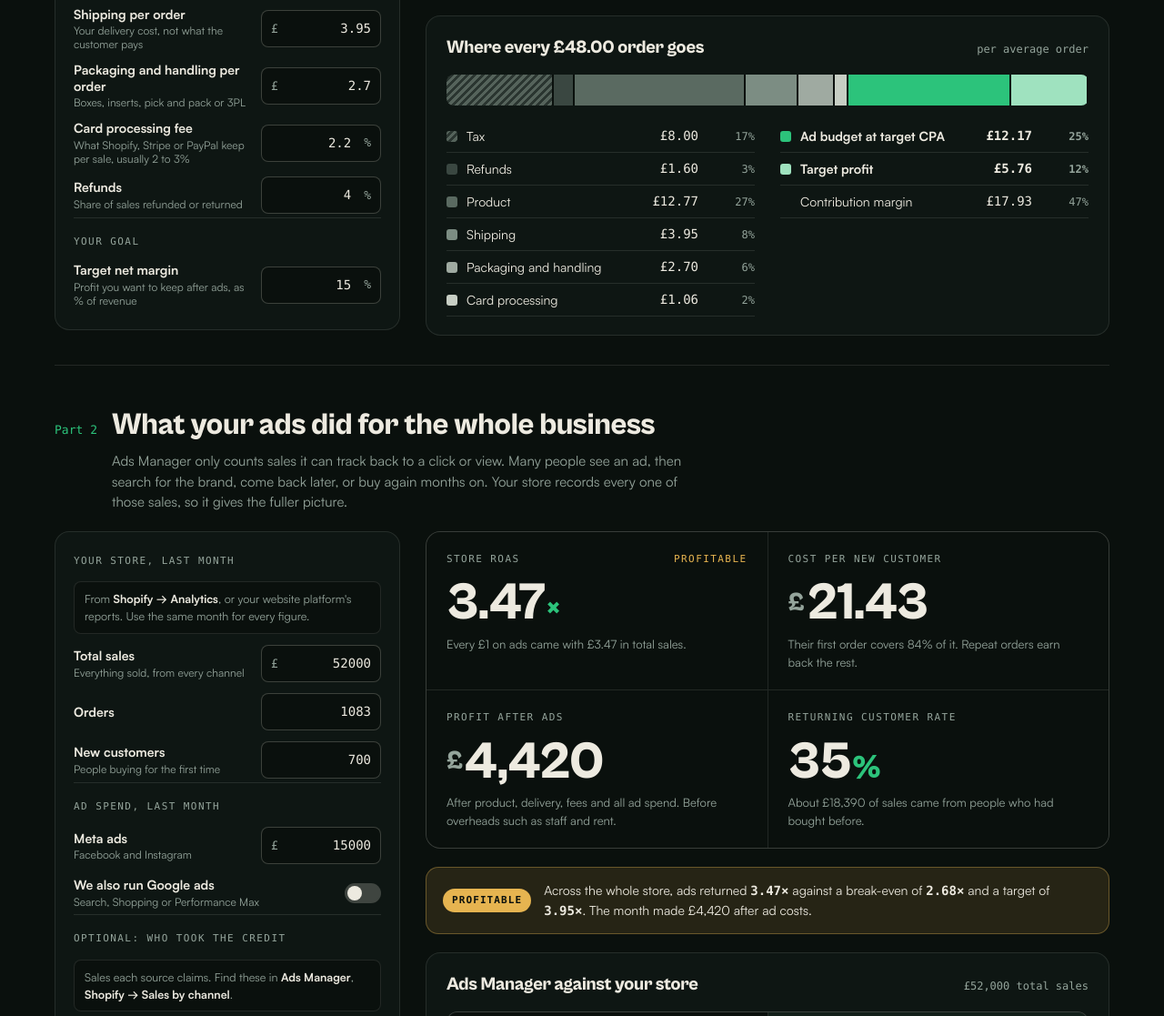
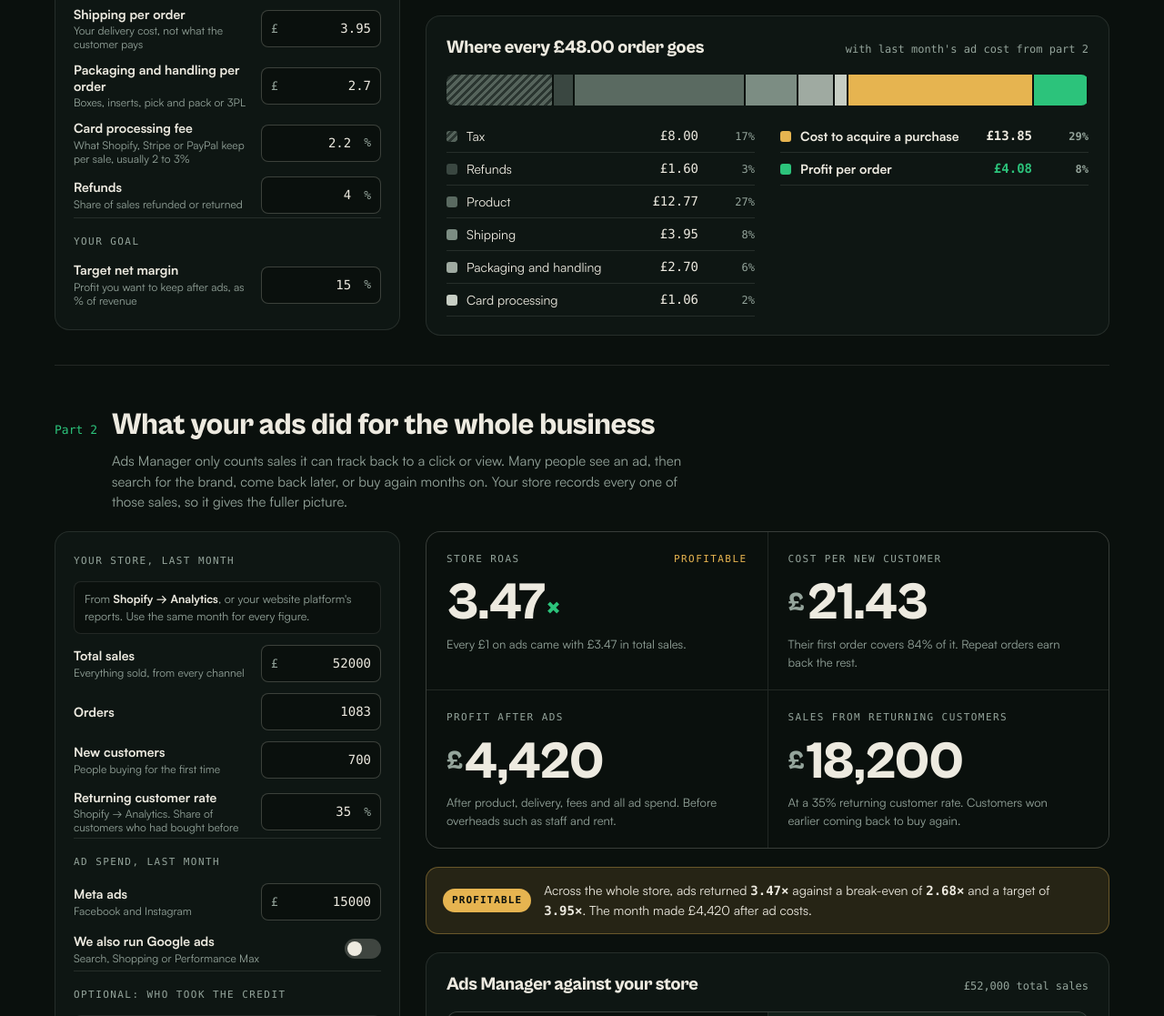
Before and after one commit to harrison374/uscale-website, a plain HTML site: page calculator/index.html in a window 1280 px wide. Shown: the part 943-2060 px from the top of the page at 91% size. Drawn offline with Linux system fonts and the light colour scheme; a web font is replaced by a local one.

Commit message:
Calculator: cost per purchase and profit per order, returning customer rate input
Co-Authored-By: Claude Opus 5 <noreply@anthropic.com>

```diff
--- a/calculator/index.html
+++ b/calculator/index.html
@@ -329,7 +329,7 @@ footer a{color:var(--bone);text-decoration:none;border-bottom:1px solid var(--ha
       <div class="card">
         <div class="card-head">
           <h3 id="bd-title">Where each order's money goes</h3>
-          <span class="sub">per average order</span>
+          <span class="sub" id="bd-sub"></span>
         </div>
         <div class="bar" id="bar"></div>
         <div class="split" id="split"></div>
@@ -359,6 +359,10 @@ footer a{color:var(--bone);text-decoration:none;border-bottom:1px solid var(--ha
         <div class="row">
           <label for="newCust">New customers<small>People buying for the first time</small></label>
           <div class="field"><input id="newCust" type="number" inputmode="decimal" step="any" min="0" placeholder="0"></div>
+        </div>
+        <div class="row">
+          <label for="retRate">Returning customer rate<small>Shopify → Analytics. Share of customers who had bought before</small></label>
+          <div class="field"><input id="retRate" type="number" inputmode="decimal" step="any" min="0" max="100" placeholder="0"><span class="ad after">%</span></div>
         </div>
       </fieldset>
 
@@ -428,9 +432,9 @@ footer a{color:var(--bone);text-decoration:none;border-bottom:1px solid var(--ha
           <p class="t-def">After product, delivery, fees and all ad spend. Before overheads such as staff and rent.</p>
         </div>
         <div class="tile">
-          <p class="t-label">Returning customer rate</p>
+          <p class="t-label">Sales from returning customers</p>
           <p class="t-num" id="s-ret">—</p>
-          <p class="t-def" id="s-retDef">Share of orders from people who had bought before.</p>
+          <p class="t-def" id="s-retDef">Customers won earlier coming back to buy again.</p>
         </div>
       </div>
 
@@ -486,7 +490,8 @@ footer a{color:var(--bone);text-decoration:none;border-bottom:1px solid var(--ha
       <p><code>Break-even ROAS = AOV ÷ contribution</code> and <code>Target ROAS = AOV ÷ (contribution − target margin × revenue you keep)</code></p>
       <p><code>Store ROAS = total sales ÷ total ad spend</code>. Also called MER or blended ROAS. Because every order carries the same contribution, it is judged against the same break-even and target ROAS as part one.</p>
       <p><code>Cost per new customer = total ad spend ÷ new customers</code>. It is usually higher than break-even CPA, because it loads all ad spend onto first-time buyers only. Returning orders are how that cost is earned back.</p>
-      <p><code>Returning customer rate = (orders − new customers) ÷ orders</code>, with returning sales estimated at the same average order value.</p>
+      <p><code>Cost to acquire a purchase = total ad spend ÷ orders</code>, taken from last month in part two, so it counts every order the store took rather than only those Ads Manager tracked.</p>
+      <p><code>Sales from returning customers = total sales × returning customer rate</code>. An estimate, since returning customers can order more or less than new ones.</p>
       <p><code>Profit after ads = total sales × (contribution ÷ AOV) − total ad spend</code>. If your total sales figure already has refunds taken off, this slightly understates profit.</p>
       <p>Sales not credited to any source are the gap between total sales and what Meta, Google and organic channels each claim. Ads drive part of that gap, through brand searches, direct visits and word of mouth, and part would have happened anyway. When ad platforms claim more than you sold, they are counting the same order more than once.</p>
       <p>Sales Meta likely helped win are an estimate, not tracked results. Someone who saw an ad and later searched the brand on Google, typed the web address, or clicked an email had Meta as one touchpoint along the way. The presets give Meta this share of each group: Cautious 10% of Google Ads sales, 5% of organic and 20% of uncredited sales; Balanced 20%, 10% and 35%; Generous 30%, 20% and 50%. Some of these buyers never saw an ad at all, which is why no preset gives Meta everything. A holdout or conversion lift test measures this properly.</p>
@@ -512,12 +517,12 @@ footer a{color:var(--bone);text-decoration:none;border-bottom:1px solid var(--ha
 (function(){
   const $ = id => document.getElementById(id);
   const IDS = ['aov','tax','product','shipping','packfulfil','feePct','returns','margin',
-    'sales','orders','newCust','metaSpend','googleSpend','metaRev','googleRev','organicRev','prevSales','prevNew','prevSpend'];
+    'sales','orders','newCust','retRate','metaSpend','googleSpend','metaRev','googleRev','organicRev','prevSales','prevNew','prevSpend'];
   const EXAMPLE = {aov:48, tax:20, product:13.3, shipping:3.95, packfulfil:2.7, feePct:2.2, returns:4, margin:15,
-    sales:52000, orders:1083, newCust:700, metaSpend:15000, googleSpend:'', metaRev:34500, googleRev:'', organicRev:7400,
+    sales:52000, orders:1083, newCust:700, retRate:35, metaSpend:15000, googleSpend:'', metaRev:34500, googleRev:'', organicRev:7400,
     prevSales:24800, prevNew:300, prevSpend:4500, hasGoogle:false};
   const BLANK = {aov:'', tax:'', product:'', shipping:'', packfulfil:'', feePct:'', returns:'', margin:15,
-    sales:'', orders:'', newCust:'', metaSpend:'', googleSpend:'', metaRev:'', googleRev:'', organicRev:'', prevSales:'', prevNew:'', prevSpend:'', hasGoogle:false};
+    sales:'', orders:'', newCust:'', retRate:'', metaSpend:'', googleSpend:'', metaRev:'', googleRev:'', organicRev:'', prevSales:'', prevNew:'', prevSpend:'', hasGoogle:false};
   const PRESETS = {
     cautious: {google: .10, organic: .05, none: .20},
     balanced: {google: .20, organic: .10, none: .35},
@@ -567,9 +572,9 @@ footer a{color:var(--bone);text-decoration:none;border-bottom:1px solid var(--ha
     const valid = sales > 0 && spend > 0;
     const roas = valid ? sales / spend : null;
     const ncac = spend > 0 && newCust > 0 ? spend / newCust : null;
-    const retOrders = orders > 0 ? Math.max(0, orders - newCust) : null;
-    const retRate = orders > 0 ? retOrders / orders : null;
-    const retSales = ok(retRate) ? sales * retRate : null;
+    const retRate = $('retRate').value !== '' ? Math.min(n('retRate'), 100) / 100 : null;
+    const retSales = ok(retRate) && sales > 0 ? sales * retRate : null;
+    const cpa = spend > 0 && orders > 0 ? spend / orders : null;
     const profit = valid && m.valid ? sales * (m.cm / m.aov) - spend : null;
     const metaRoas = metaSpend > 0 && metaRev > 0 ? metaRev / metaSpend : null;
     const googleRoas = googleSpend > 0 && googleRev > 0 ? googleRev / googleSpend : null;
@@ -587,7 +592,7 @@ footer a{color:var(--bone);text-decoration:none;border-bottom:1px solid var(--ha
     const assistRoas = p => { const r = PRESETS[p]; return metaSpend > 0 && metaRev > 0 ? (metaRev + googleRev * r.google + organicRev * r.organic + noneRev * r.none) / metaSpend : null; };
     return {hasGoogle, rates, noneRev, assistGoogle, assistOrganic, assistNone, assisted, assistRoas,
       sales, orders, newCust, metaSpend, googleSpend, spend, metaRev, googleRev, organicRev, valid, roas, ncac,
-      retOrders, retRate, retSales, profit, metaRoas, googleRoas, claimed, uncredited, state, hasPrev, prevSales, prevNew, prevSpend};
+      cpa, retRate, retSales, profit, metaRoas, googleRoas, claimed, uncredited, state, hasPrev, prevSales, prevNew, prevSpend};
   }
 
   function bigX(el, v){ el.classList.remove('na'); el.innerHTML = ok(v) ? v.toFixed(2) + '<span class="u">×</span>' : '—'; }
@@ -597,7 +602,6 @@ footer a{color:var(--bone);text-decoration:none;border-bottom:1px solid var(--ha
     const s = Math.abs(v).toLocaleString('en-GB', {minimumFractionDigits: dp, maximumFractionDigits: dp});
     el.innerHTML = (v < 0 ? '−' : '') + '<span class="c">' + cur() + '</span>' + s;
   }
-  function bigPct(el, v){ el.classList.remove('na'); el.innerHTML = ok(v) ? (v * 100).toFixed(0) + '<span class="u">%</span>' : '—'; }
   function na(el, text){ el.classList.add('na'); el.textContent = text; }
 
   function render(){
@@ -609,7 +613,7 @@ footer a{color:var(--bone);text-decoration:none;border-bottom:1px solid var(--ha
     $('h-res').textContent = hu > 0 && hc > 0
       ? hu + ' × ' + money(hc) + ' = ' + money(hu * hc) + ' per order, added above.'
       : 'Fill both to set product cost per order.';
-    renderTargets(m); renderBreakdown(m); renderMonth(m, mo); renderCredit(m, mo); renderAssist(m, mo); renderChart(m, mo); renderBefore(m, mo);
+    renderTargets(m); renderBreakdown(m, mo); renderMonth(m, mo); renderCredit(m, mo); renderAssist(m, mo); renderChart(m, mo); renderBefore(m, mo);
     $('d-be').textContent = xs(m.beRoas); $('d-t').textContent = xs(m.tRoas); $('d-s').textContent = xs(mo.roas);
   }
 
@@ -639,23 +643,33 @@ footer a{color:var(--bone);text-decoration:none;border-bottom:1px solid var(--ha
       '" style="flex:0 0 calc(' + (c[1] / total * 100) + '% - 2px);' + (pattern ? '' : 'background:' + c[2]) + '"></div>';
   }).join('');
 
-  function renderBreakdown(m){
+  function renderBreakdown(m, mo){
     const bar = $('bar'), split = $('split');
-    if (!m.valid) { bar.innerHTML = ''; split.innerHTML = '<p class="empty">Enter an order value and costs to see the breakdown.</p>'; $('bd-title').textContent = "Where each order's money goes"; return; }
+    if (!m.valid) { bar.innerHTML = ''; split.innerHTML = '<p class="empty">Enter an order value and costs to see the breakdown.</p>'; $('bd-title').textContent = "Where each order's money goes"; $('bd-sub').textContent = ''; return; }
     $('bd-title').textContent = 'Where every ' + money(m.aov) + ' order goes';
-    const contrib = Math.max(0, m.cm);
     const costs = [
       ['Tax', m.taxAmt, 'hatch'], ['Refunds', m.refunds, '#3A4741'], ['Product', m.product, '#5A6A61'],
       ['Shipping', m.shipping, '#7C8D83'], ['Packaging and handling', m.packfulfil, '#9FAAA1'], ['Card processing', m.fees, '#C7CEC4'],
     ];
-    const keep = m.tCpa
-      ? [['Ad budget at target CPA', m.tCpa, 'var(--green)'], ['Target profit', contrib - m.tCpa, 'var(--mint)']]
-      : [['Left before ads', contrib, 'var(--green)']];
-    const total = Math.max(m.aov, costs.reduce((s, c) => s + c[1], 0) + contrib);
+    const costSum = costs.reduce((s, c) => s + c[1], 0);
+    const cpa = mo.cpa;
+    let keep, right = '', total;
+    if (ok(cpa)) {
+      const pl = m.cm - cpa;
+      $('bd-sub').textContent = "with last month's ad cost from part 2";
+      keep = [['Cost to acquire a purchase', cpa, 'var(--amber)'], ['Profit per order', Math.max(0, pl), 'var(--green)']];
+      total = Math.max(m.aov, costSum + cpa);
+      right += li('Cost to acquire a purchase', money(cpa), pct(cpa / m.aov, 0), 'var(--amber)', true);
+      right += pl >= 0
+        ? li('Profit per order', '<span class="pos-v">' + money(pl) + '</span>', pct(pl / m.aov, 0), 'var(--green)', true)
+        : li('Loss per order', '<span class="neg-v">' + money(pl) + '</span>', pct(pl / m.aov, 0), 'var(--red)', true);
+    } else {
+      $('bd-sub').textContent = 'add ad spend and orders in part 2 to see profit';
+      keep = [['Left to pay for ads and profit', Math.max(0, m.cm), 'var(--green)']];
+      total = Math.max(m.aov, costSum + Math.max(0, m.cm));
+      right += li('Left to pay for ads and profit', money(m.cm), pct(m.cm / m.aov, 0), 'var(--green)', true);
+    }
     bar.innerHTML = segs(costs, total, m.aov) + segs(keep, total, m.aov);
-    let right = keep.map(c => li(c[0], money(c[1]), pct(c[1] / m.aov, 0), c[2], true)).join('');
-    if (m.cm < 0) right += li('Loss before ads', '<span class="neg-v">' + money(m.cm) + '</span>', '', 'var(--red)', true);
-    right += li('Contribution margin', money(m.cm), pct(m.cm / m.netRev, 0), 'transparent');
     split.innerHTML = '<ul>' + costs.filter(c => c[1] > 0).map(c => li(c[0], money(c[1]), pct(c[1] / m.aov, 0), c[2])).join('') + '</ul><ul>' + right + '</ul>';
   }
 
@@ -676,10 +690,10 @@ footer a{color:var(--bone);text-decoration:none;border-bottom:1px solid var(--ha
     $('s-ncacDef').textContent = nd;
 
     bigMoney($('s-profit'), mo.profit, 0);
-    bigPct($('s-ret'), mo.retRate);
+    bigMoney($('s-ret'), mo.retSales, 0);
     $('s-retDef').textContent = ok(mo.retSales)
-      ? 'About ' + money(mo.retSales, 0) + ' of sales came from people who had bought before.'
-      : 'Share of orders from people who had bought before.';
+      ? 'At a ' + pct(mo.retRate, 0) + ' returning customer rate. Customers won earlier coming back to buy again.'
+      : 'Add your returning customer rate to see this.';
 
     const el = $('status'), pill = $('status-pill'), txt = $('status-text');
     if (!mo.valid) { el.dataset.state = 'idle'; pill.textContent = 'Waiting'; txt.textContent = "Add last month's total sales and ad spend to see the whole picture."; return; }
@@ -849,7 +863,8 @@ footer a{color:var(--bone);text-decoration:none;border-bottom:1px solid var(--ha
       L.push('Store ROAS: ' + xs(mo.roas) + (mo.metaRoas ? ' (Meta Ads Manager reports ' + xs(mo.metaRoas) + ')' : ''));
       if (mo.metaRoas) L.push('Meta ROAS including sales it likely helped win: ' + xs(mo.assistRoas(preset)) + ' (' + preset + ' estimate, range ' + xs(mo.assistRoas('cautious')) + ' to ' + xs(mo.assistRoas('generous')) + ')');
       if (ok(mo.ncac)) L.push('Cost per new customer: ' + money(mo.ncac) + ' across ' + count(mo.newCust) + ' new customers');
-      if (ok(mo.retRate)) L.push('Returning customer rate: ' + pct(mo.retRate, 0));
+      if (ok(mo.cpa)) L.push('Cost to acquire a purchase: ' + money(mo.cpa) + (m.valid ? ', leaving ' + money(m.cm - mo.cpa) + ' profit per order' : ''));
+      if (ok(mo.retSales)) L.push('Sales from returning customers: ' + money(mo.retSales, 0) + ' (' + pct(mo.retRate, 0) + ' returning customer rate)');
       if (ok(mo.profit)) L.push('Profit after ads, before overheads: ' + money(mo.profit, 0));
       if (mo.claimed > 0 && mo.uncredited > 0) L.push('Sales not credited to any source: ' + money(mo.uncredited, 0) + ' (' + pct(mo.uncredited / mo.sales, 0) + ')');
       if (mo.hasPrev) L.push('Against the earlier month: sales ' + signed(mo.sales - mo.prevSales) + ', new customers ' + (mo.newCust - mo.prevNew >= 0 ? '+' : '−') + count(Math.abs(mo.newCust - mo.prevNew)));
```
